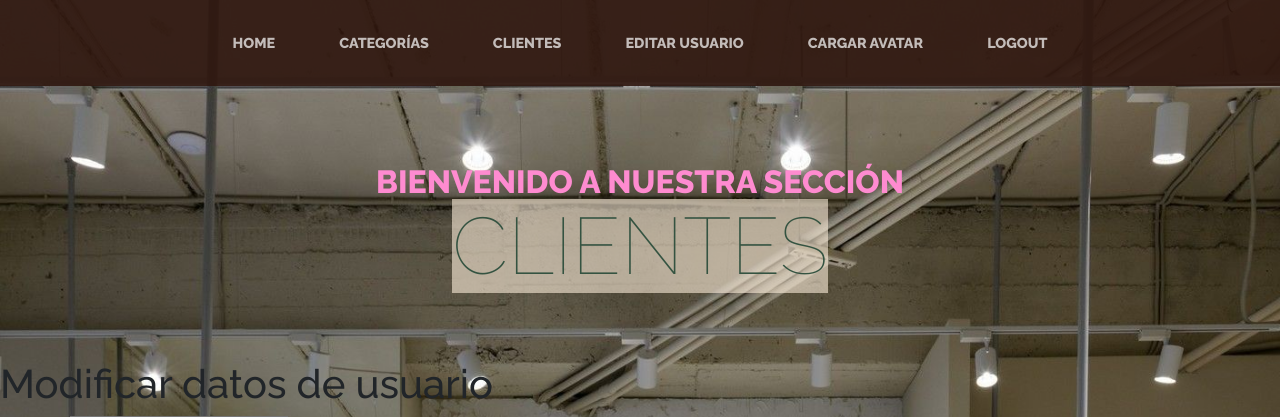
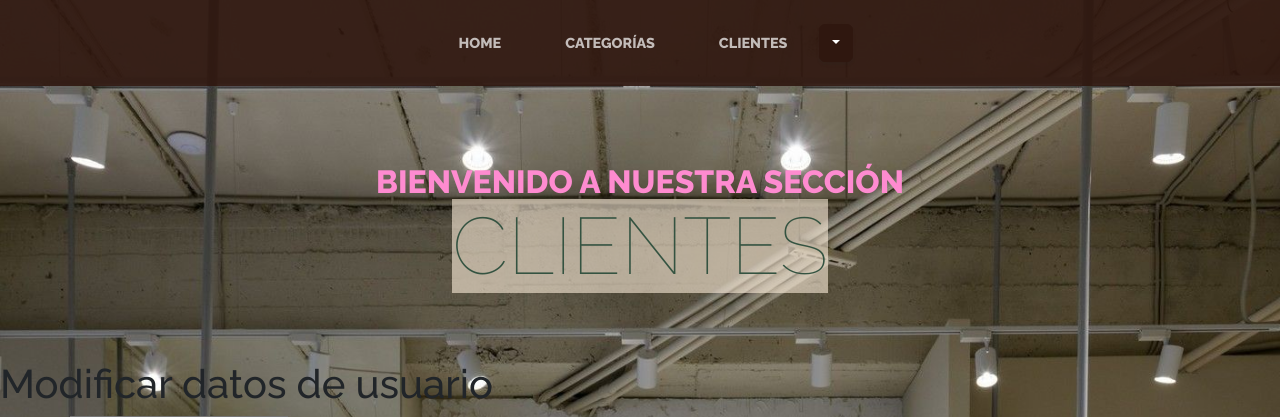
Before and after one commit to zmilagros/TercerPreEntregaMilagrosArraras, a Django app: page /editar/ in a window 1280 px wide. Shown: the top 417 px of the page. Run offline with Django 4.2, Linux system fonts and the light colour scheme; a user stored in the database is signed in; parts of the project's set-up code (start-up, migrations or seed data) failed here and were passed over.

Commit message:
cambios nav actualizado

```diff
--- a/project/apps/TIENDA/templates/TIENDA/navegacion.html
+++ b/project/apps/TIENDA/templates/TIENDA/navegacion.html
@@ -11,16 +11,17 @@
                     <li class="nav-item px-lg-4"><a class="nav-link text-uppercase" href="{% url 'categorias' %}">Categorías</a></li>
                 {% endif %}
                 <li class="nav-item px-lg-4"><a class="nav-link text-uppercase" href="{% url 'clientes' %}">Clientes</a></li>
+
                 {% if request.user.is_authenticated %}
-                    <li class="nav-item px-lg-4">
-                        <a class="nav-link text-uppercase" href="{% url 'clientes:usuarios-editar' %}">Editar Usuario</a>
-                    </li>
-                    <li class="nav-item px-lg-4">
-                        <a class="nav-link text-uppercase" href="{% url 'clientes:cargar_avatar' %}">Cargar Avatar</a>
-                    </li>
-                    <li class="nav-item px-lg-4">
-                        <a class="nav-link text-uppercase" href="{% url 'clientes:usuarios-logout' %}">Logout</a>
-                    </li>
+                <div class="dropdown">
+                    <a class="btn btn-secondary dropdown-toggle" href="{% url 'clientes' %}" role="button" id="dropdownMenuLink" data-bs-toggle="dropdown" aria-expanded="false"></a>                   </a>
+
+                    <ul class="dropdown-menu" aria-labelledby="dropdownMenuLink">
+                      <li><a class="dropdown-item" href="{% url 'clientes:usuarios-editar' %}">Editar Usuario</a></li>
+                      <li><a class="dropdown-item" href="{% url 'clientes:cargar_avatar' %}">Cargar Avatar</a></li>
+                      <li><a class="dropdown-item" href="{% url 'clientes:usuarios-logout' %}">Logout</a></li>
+                    </ul>
+                  </div>
                 {% endif %}
             </ul>
         </div>
--- a/project/apps/clientes/templates/clientes/editar_usuario.html
+++ b/project/apps/clientes/templates/clientes/editar_usuario.html
@@ -1,7 +1,7 @@
 {% extends 'clientes/about.html' %}
 
 {% block contenido %}
-
+<section>
 <h1 class="mt-4"> Modificar datos de usuario </h1>
 
 {% if errors %}
@@ -15,5 +15,6 @@
 
     <input type="submit" value="Guardar Modificaciones">
 </form>
+</section>
 
 {% endblock %}
```
Also changed, not shown: project/db.sqlite3, project/media/avatares/foto_4x4_coderhoouse.jpg (added).
